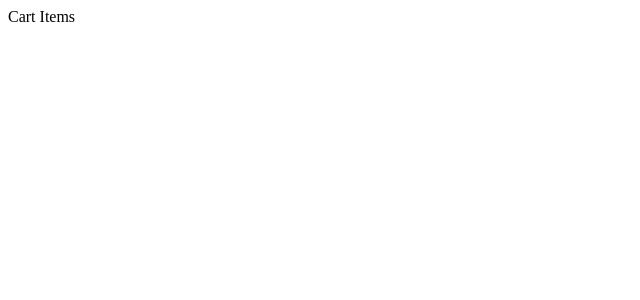
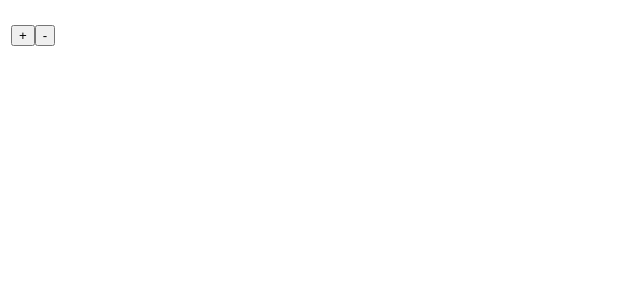
Before and after one commit to corinachistol/e-shop-front, a React (Create React App) app: page / in a window 1280 px wide. Shown: the top 300 px of the page, without its empty margins (0-640 px from the left). Built offline with nearby package versions, Linux system fonts and the light colour scheme.

Commit message:
added components and logic

```diff
--- a/src/App.js
+++ b/src/App.js
@@ -3,7 +3,7 @@ import { CartItem } from "./components/product/ui";
 function App() {
   return (
     <div className="App">
-     Cart Items
+
      <CartItem />
     </div>
   );
--- a/src/cartItems.js
+++ b/src/cartItems.js
@@ -1,4 +1,3 @@
-
 export const items = [
         {
             id: 1,
--- a/src/components/product/api.js
+++ b/src/components/product/api.js
@@ -1,8 +1,8 @@
-import { CartItem } from "./model";
-import {items} from '../cartItems.js';
+import { CartItem } from "./model.js";
+import { items } from "../../cartItems.js";
 console.log(items)
 
-export function getCartItem() {
+export function getCartItem( ) {
     return items.map( item => {
         return new CartItem(item)
     })
--- a/src/components/product/ui.js
+++ b/src/components/product/ui.js
@@ -1,5 +1,50 @@
 import React from "react";
+import { getCartItem } from "./api.js";
 
-export function CartItem( {}) {
+
+export function CartItem( {item,quantity,cost}) {
+    const items = getCartItem()
+    console.log(items)
+
+    return (
+            <tbody>
+                <tr>
+                    {/* <td>{items.map( product => <Product/> key={product.id} )} </td> */}
+                    <td>{item = <Product/>} </td>
+                    <td>{quantity = <Quantity/>}</td>
+                    <td>{cost = <Money/>}</td>
+
+
+                </tr>
+            </tbody>
+        )
 
 }
+
+
+
+function Product({name,image,price}) {
+    return(
+        <div>
+            <h3>{name}</h3>
+            <img src={image} alt={name} />
+            {price = <Money />}
+        </div>
+    )
+}
+
+
+function Money({amount, currency } ) {
+    return <p> {amount} {currency}</p>
+}
+
+function Quantity({quantity}) {
+    return (
+        <div>
+            <button>+</button>
+            <span>{quantity}</span>
+            <button>-</button>
+        </div>
+
+    )
+}
```
Also changed, not shown: src/components/product/model.js (+0 -13 lines).
